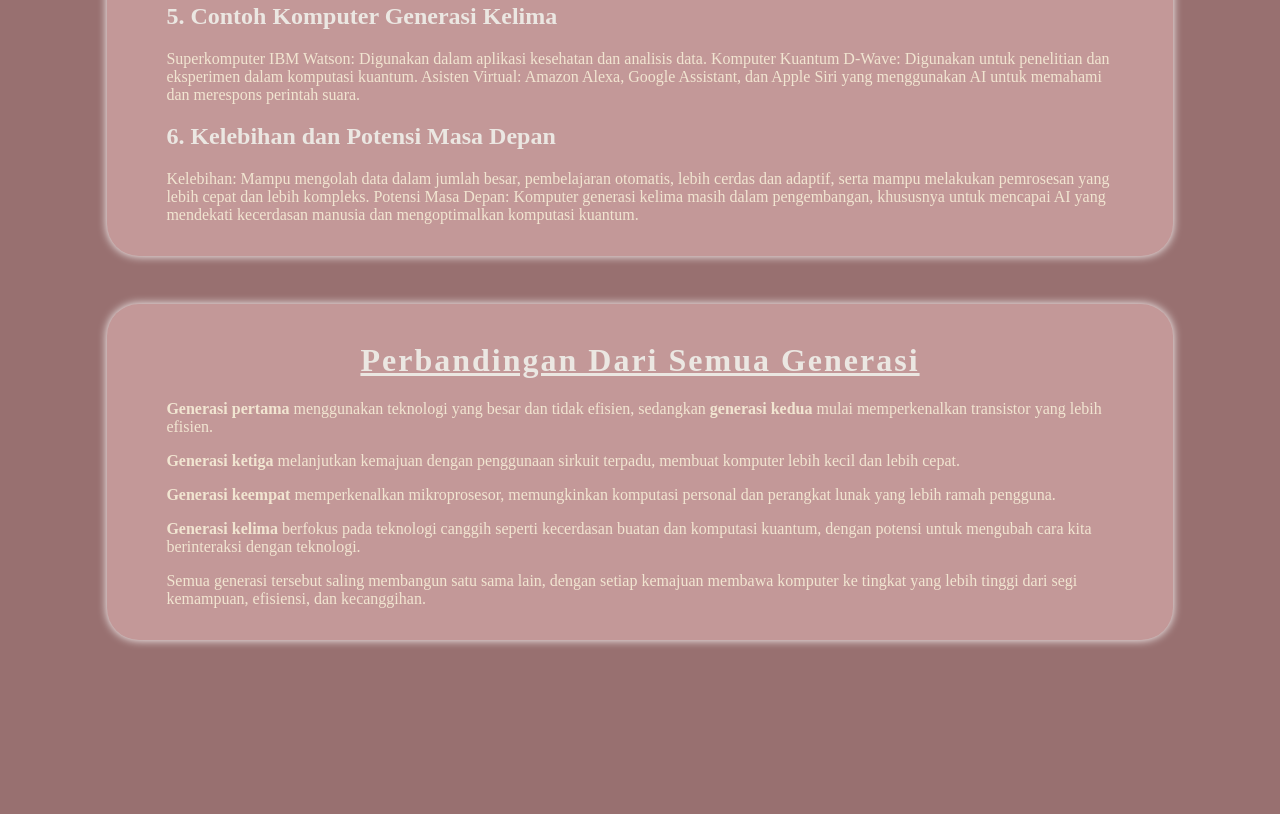
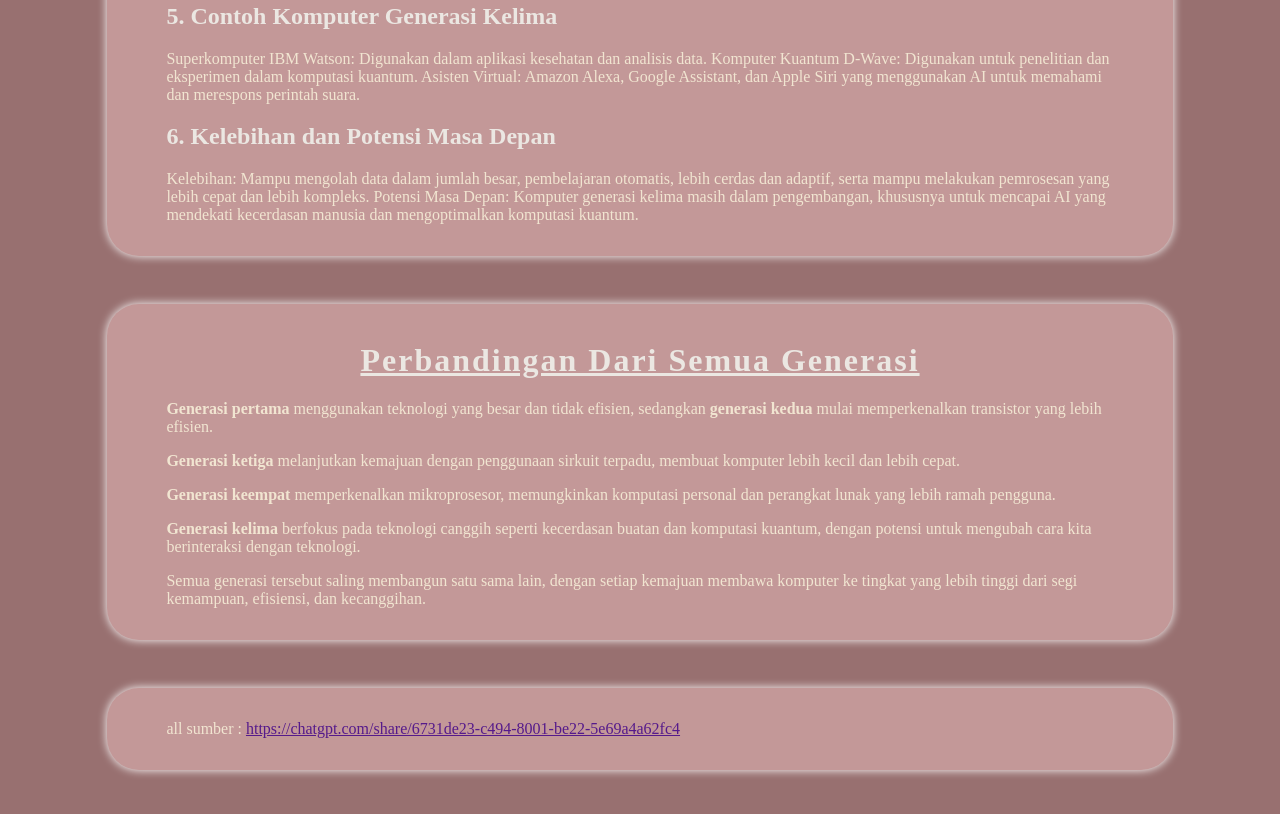
Before and after one commit to egadirgaa/tugas-arsikom1, a plain HTML site: page index.html in a window 1280 px wide. Shown: the part 5122-5936 px from the top of the page. Before the commit the page ends 5858 px from the top, so only its background shows below. Drawn offline with Linux system fonts and the light colour scheme.

Commit message:
menambah sumber.html

```diff
--- a/index.html
+++ b/index.html
@@ -346,6 +346,10 @@ Harga Mahal: Karena ukurannya dan teknologi yang masih terbatas, komputer genera
     </p>
 </div>
 
+<div class="grup">
+    <p>all sumber : <a href="">https://chatgpt.com/share/6731de23-c494-8001-be22-5e69a4a62fc4</a></p>
+</div>
+
 </main>
 
 </body>
```
